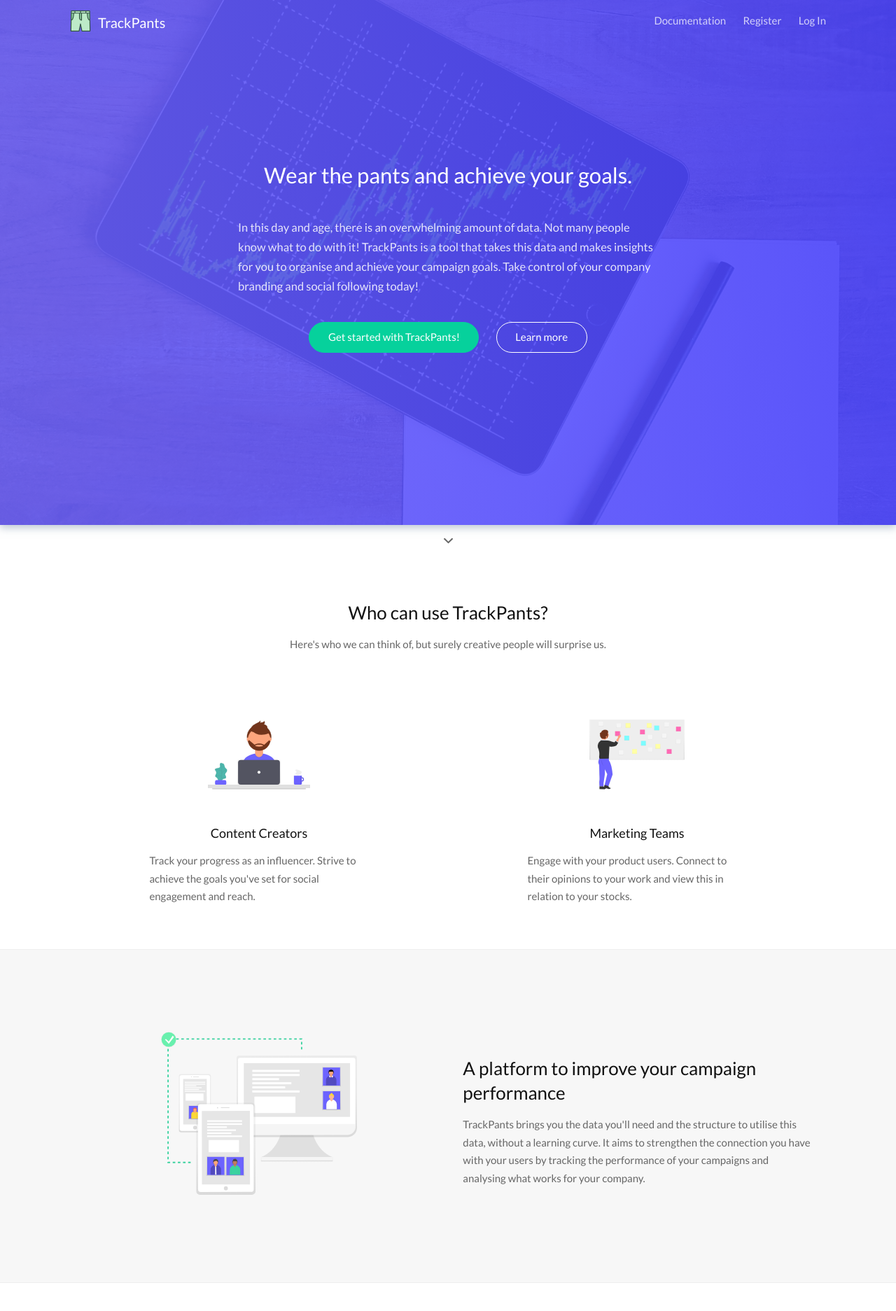
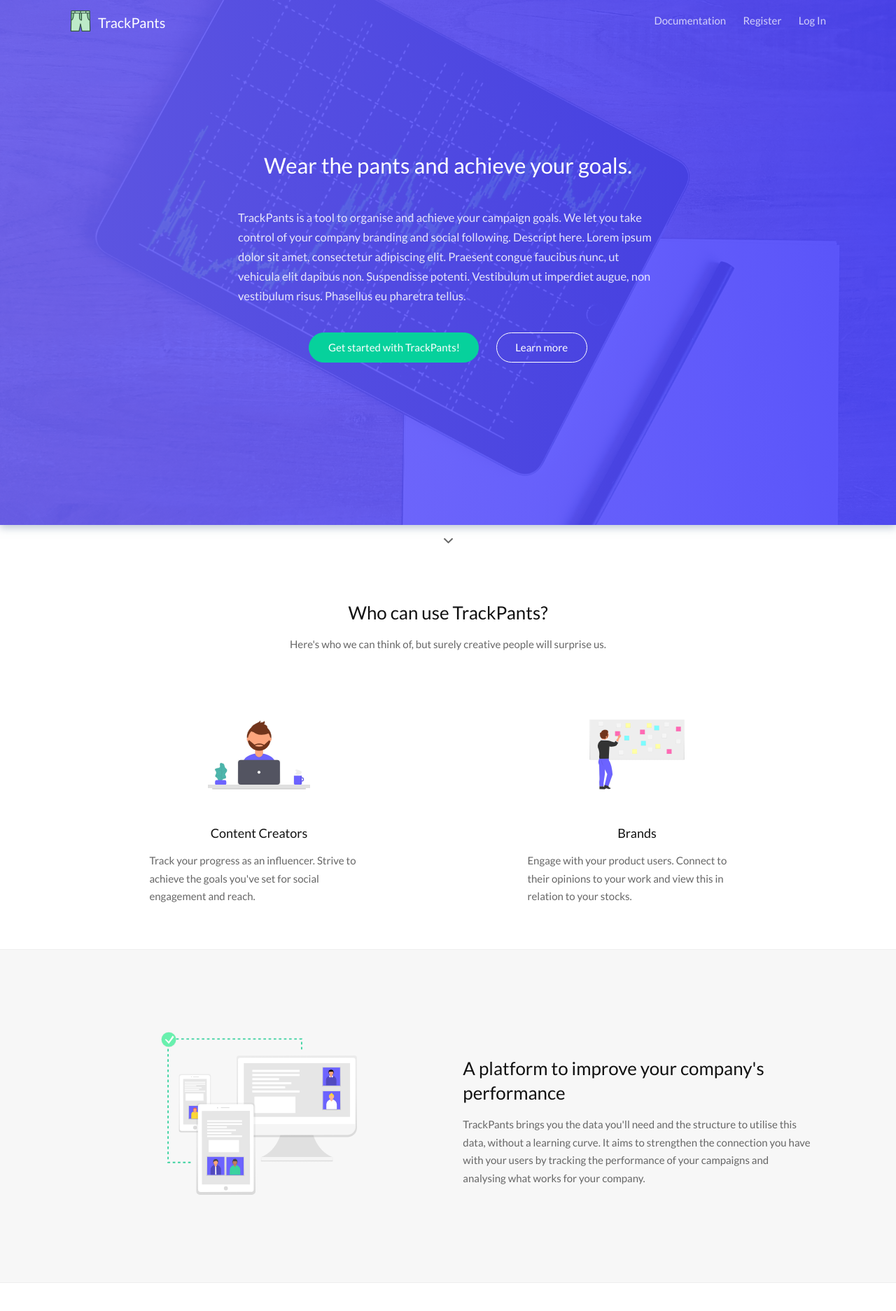
Before and after one commit to crisb0/final3011, a Flask app: page / in a window 1280 px wide. Shown: the top 1873 px of the page at 70% size. Run offline with Flask 2, Linux system fonts and the light colour scheme.

Commit message:
update repo with seng3011-qt314 repo

```diff
--- a/templates/index.html
+++ b/templates/index.html
@@ -34,7 +34,7 @@
 				<div class="hero__content">
 					<div class="hero__content__inner" id='navConverter'>
 						<span></span><h1 class="hero__title">Wear the pants and achieve your goals.</h1>
-						<p class="hero__text">In this day and age, there is an overwhelming amount of data. Not many people know what to do with it! TrackPants is a tool that takes this data and makes insights for you to organise and achieve your campaign goals. Take control of your company branding and social following today!</p>
+						<p class="hero__text">TrackPants is a tool to organise and achieve your campaign goals. We let you take control of your company branding and social following. Descript here. Lorem ipsum dolor sit amet, consectetur adipiscing elit. Praesent congue faucibus nunc, ut vehicula elit dapibus non. Suspendisse potenti. Vestibulum ut imperdiet augue, non vestibulum risus. Phasellus eu pharetra tellus.</p>
 						<a href="{{url_for('login')}}" class="button button__accent">Get started with TrackPants!</a>
                         <span id="scrollToNext" class="scroll">
 						<a href="#" class="button hero__button">Learn more</a></span>
@@ -67,7 +67,7 @@
 					<div class="step__media">
 						<img src="{{url_for('static', filename='images/undraw_creation.svg')}}" class="step__image">
 					</div>
-					<h4>Marketing Teams</h4>
+					<h4>Brands</h4>
 					<p class="step__text">Engage with your product users. Connect to their opinions to your work and view this in relation to your stocks.</p>
 				</div>
 			</div>
@@ -81,7 +81,7 @@
 					<img src="{{url_for('static', filename='images/undraw_everywhere.svg')}}" class="expanded__image">
 				</div>
 				<div class="expanded__content">
-					<h2 class="expanded__title">A platform to improve your campaign performance</h2>
+					<h2 class="expanded__title">A platform to improve your company's performance</h2>
 					<p class="expanded__text">TrackPants brings you the data you'll need and the structure to utilise this data, without a learning curve. It aims to strengthen the connection you have with your users by tracking the performance of your campaigns and analysing what works for your company.</p>
 				</div>
 			</div>
@@ -108,7 +108,7 @@
 				</div>
 				<div class="expanded__content">
 					<h2 class="expanded__title">Track, manage and reach your goals for campaigns</h2>
-					<p class="expanded__text">Featuring side by side comparisons of campaigns. Retrospective and real-time monitoring and analysis of your campaign available. Set tracking tags to keep in touch with the most important features of your product.</p>
+					<p class="expanded__text">Lorem ipsum dolor sit amet, consectetur adipiscing elit. Maecenas volutpat porta nunc, id porta lorem imperdiet quis. Nunc ut massa imperdiet, ullamcorper nisi eget, faucibus sapien. Morbi blandit erat et dolor ornare varius. Quisque nec efficitur libero. Pellentesque faucibus ut orci at convallis.</p>
 				</div>
 			</div>
 		</div>
```
Also changed, not shown: requirements.txt (+10 -6 lines), 2 other files.
